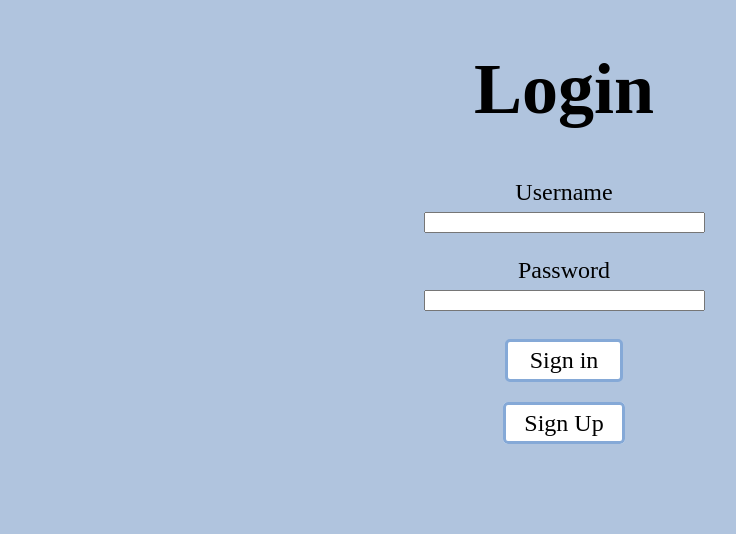
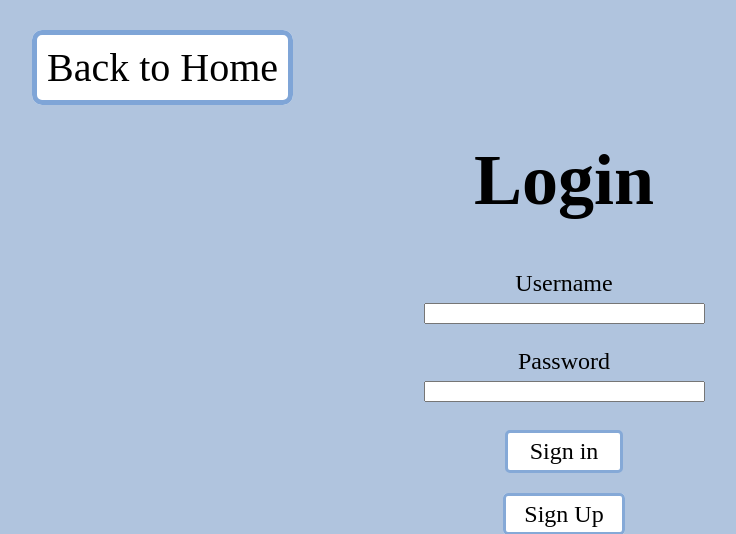
Before and after one commit to Ravioli45/server-monitor-tool, a Flask app: page /login in a window 1280 px wide. Shown: the top 534 px of the page, without its empty margins (76-812 px from the left). Run offline with Flask 3, Linux system fonts and the light colour scheme.

Commit message:
Added "Back to Home" buttons on Login and Register pages and hovering over buttons makes them gray

```diff
--- a/app/templates/login.html
+++ b/app/templates/login.html
@@ -47,6 +47,9 @@
             cursor: pointer;
             font-family: 'Times New Roman', Times, serif;
         }
+        #submit:hover {
+            background-color: rgb(170, 170, 170);
+        }
         a{
             border: solid rgb(133, 169, 215);
                 background-color: white;
@@ -60,10 +63,24 @@
                 text-decoration: none;
 
             }
+        .backButton {
+                border: thick solid rgb(127,165,215);
+                background-color: white;
+                border-radius: 10px;
+                margin : 100px;
+                padding: 10px;
+                font-size: 40px;
+                font-family: 'Times New Roman', Times, serif;
+                color: black;
+                text-decoration: none;
+        }
+        a:hover {
+            background-color: rgb(170, 170, 170);
+        }
     </style>
 </head>
     <body>
-
+        <br><br><a href="{{ url_for('main.index') }}" class="backButton">Back to Home</a>
         <h1 class = 'title'>Login</h1>
 
         {% with messages = get_flashed_messages() %}
```
Also changed, not shown: app/templates/register.html (+8 -4 lines).
